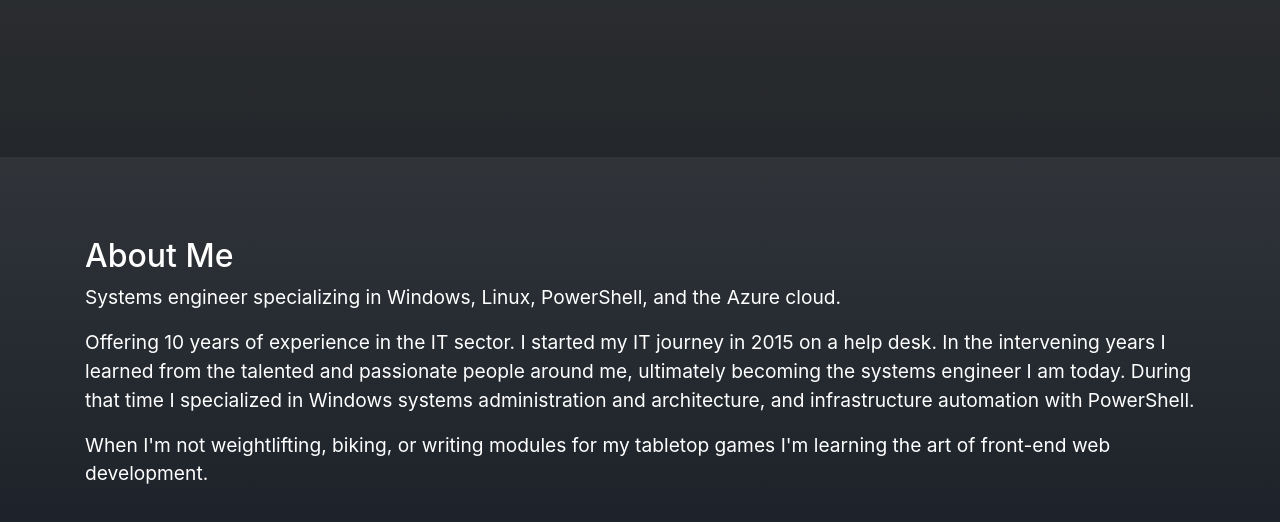
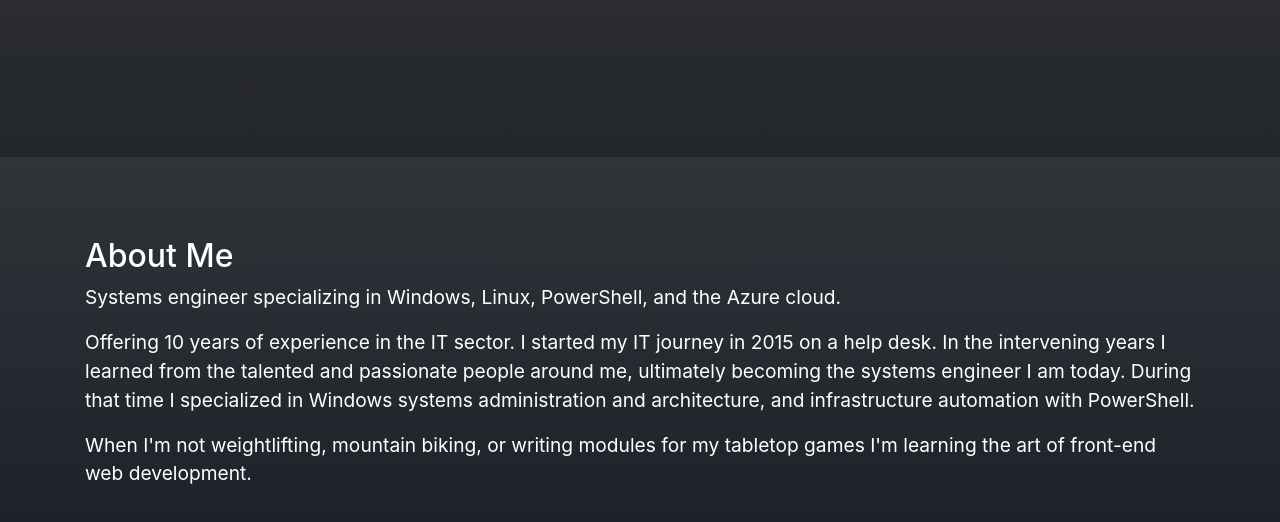
Before and after one commit to snyduck/jrsnyder.tech, a plain HTML site: page templates/index.html in a window 1280 px wide. Shown: the part 540-1062 px from the top of the page. Drawn offline with nearby package versions, Linux system fonts and the light colour scheme.

Commit message:
Can't forget 'mountain' biking!

```diff
--- a/templates/index.html
+++ b/templates/index.html
@@ -67,7 +67,7 @@
                     with PowerShell.
                 </p>
                 <p>
-                    When I'm not weightlifting, biking, or writing modules for my tabletop games I'm learning the art of
+                    When I'm not weightlifting, mountain biking, or writing modules for my tabletop games I'm learning the art of
                     front-end web development.
                 </p>
             </div>
```
